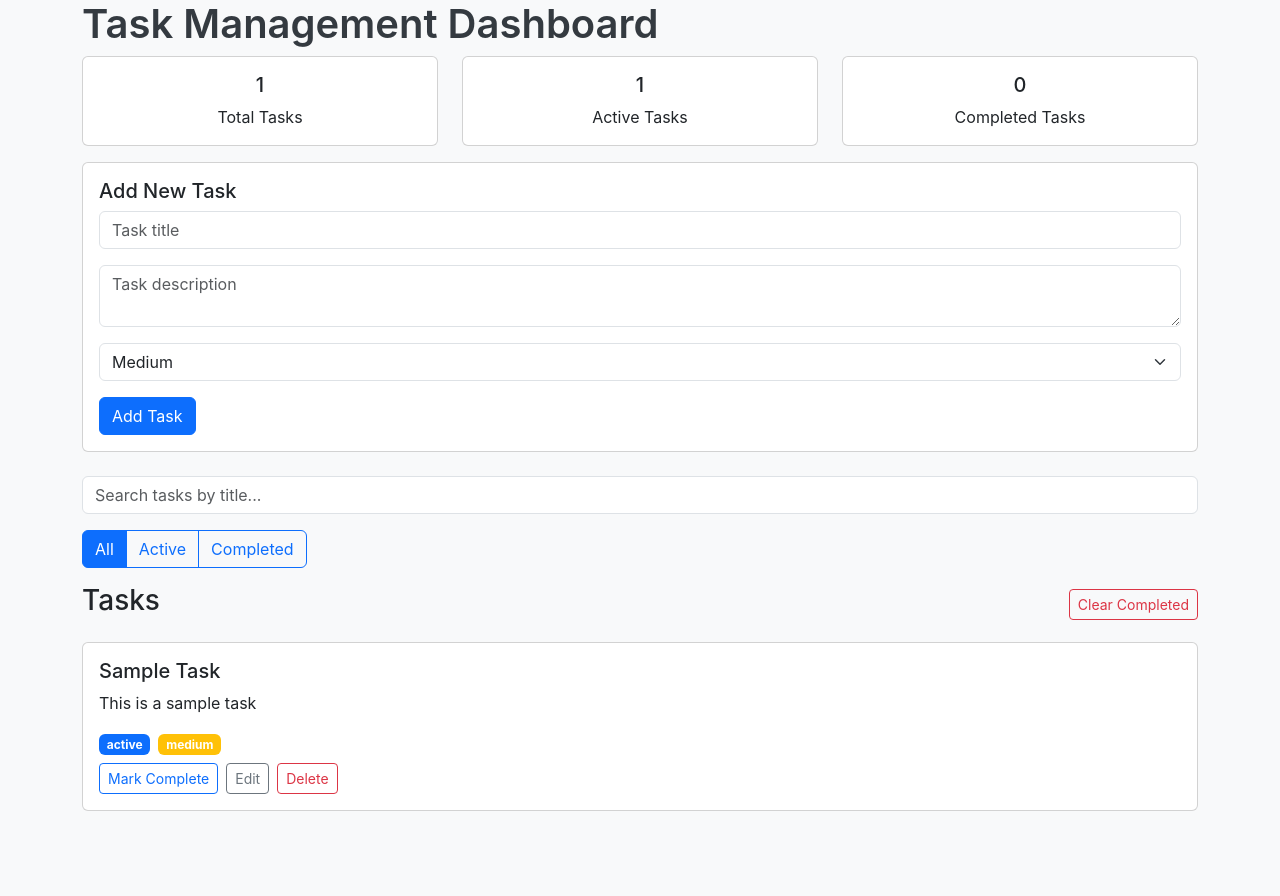
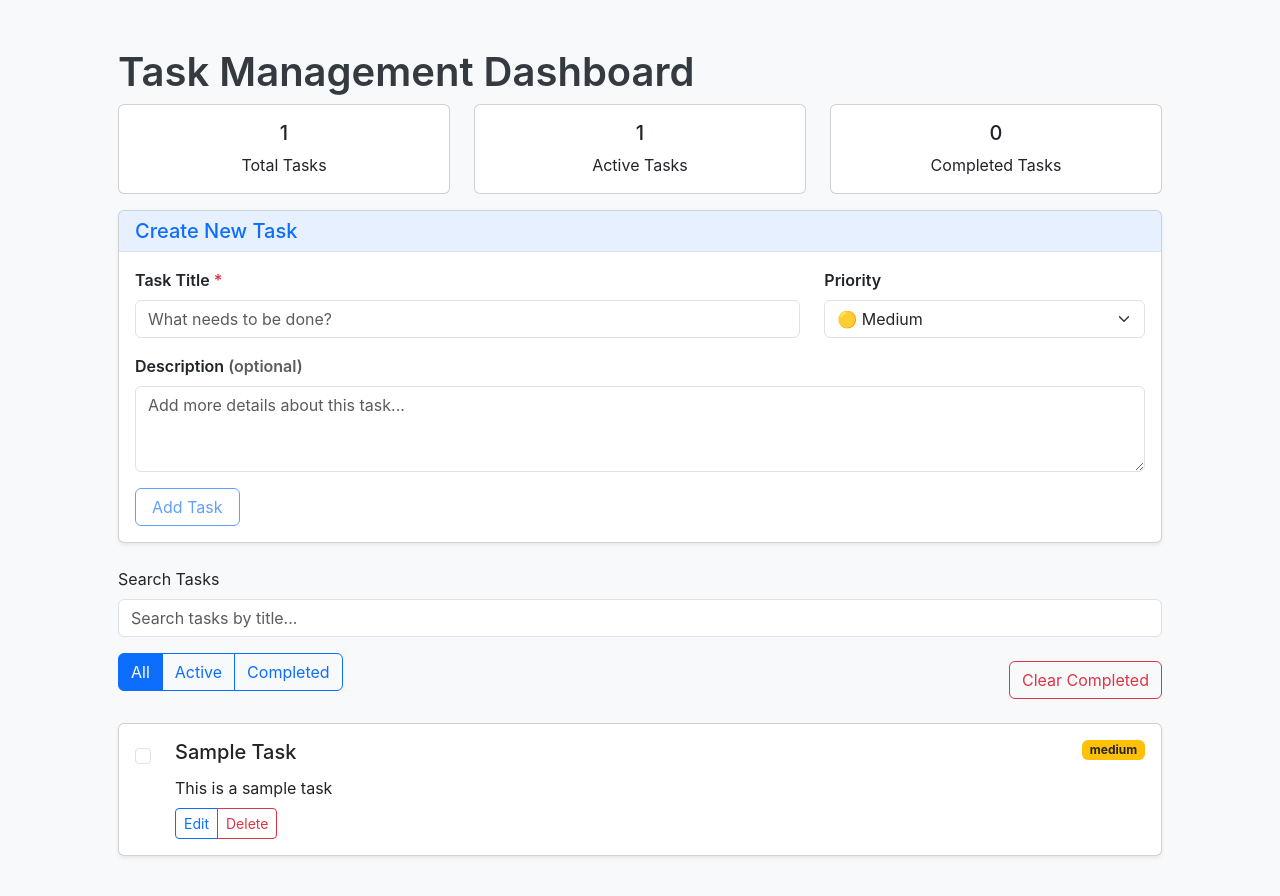
Before and after one commit to jsgumban/task-management-app, a React (Create React App) app: page / in a window 1280 px wide. Shown: the top 896 px of the page. Before the commit the page ends 819 px from the top, so only its background shows below. Built offline with nearby package versions, Linux system fonts and the light colour scheme.

Commit message:
UI improvements

```diff
--- a/src/App.js
+++ b/src/App.js
@@ -10,7 +10,7 @@ import TaskList from './components/TaskList';
 function App() {
   return (
     <TaskProvider>
-      <div className="container">
+      <div className="container p-5">
         <h1>Task Management Dashboard</h1>
         <DataProvider
           render={(data) => (
@@ -18,7 +18,6 @@ function App() {
               <TaskCounter />
               <TaskForm />
               <SearchBar />
-              <TaskFilter />
               <TaskList />
             </>
           )}
--- a/src/components/SearchBar.js
+++ b/src/components/SearchBar.js
@@ -10,12 +10,15 @@ const SearchBar = () => {
 
   return (
     <div className="mb-3">
+      <label htmlFor="search-tasks" className="form-label">Search Tasks</label>
       <input
+        id="search-tasks"
         type="text"
         className="form-control"
         placeholder="Search tasks by title..."
         value={searchTerm}
         onChange={handleSearchChange}
+        aria-label="Search tasks by title"
       />
     </div>
   );
--- a/src/components/TaskFilter.js
+++ b/src/components/TaskFilter.js
@@ -10,11 +10,12 @@ const TaskFilter = () => {
 
   return (
     <div className="mb-3">
-      <div className="btn-group" role="group">
+      <div className="btn-group" role="group" aria-label="Task filter options">
         <button
           type="button"
           className={`btn ${filter === 'all' ? 'btn-primary' : 'btn-outline-primary'}`}
           onClick={() => handleFilterChange('all')}
+          aria-pressed={filter === 'all'}
         >
           All
         </button>
@@ -22,6 +23,7 @@ const TaskFilter = () => {
           type="button"
           className={`btn ${filter === 'active' ? 'btn-primary' : 'btn-outline-primary'}`}
           onClick={() => handleFilterChange('active')}
+          aria-pressed={filter === 'active'}
         >
           Active
         </button>
@@ -29,6 +31,7 @@ const TaskFilter = () => {
           type="button"
           className={`btn ${filter === 'completed' ? 'btn-primary' : 'btn-outline-primary'}`}
           onClick={() => handleFilterChange('completed')}
+          aria-pressed={filter === 'completed'}
         >
           Completed
         </button>
--- a/src/components/TaskForm.js
+++ b/src/components/TaskForm.js
@@ -33,44 +33,75 @@ const TaskForm = () => {
   };
 
   return (
-    <div className="card mb-4">
+    <div className="card mb-4 shadow-sm">
+      <div className="card-header bg-primary bg-opacity-10 border-bottom">
+        <h5 className="mb-0 text-primary">Create New Task</h5>
+      </div>
       <div className="card-body">
-        <h5 className="card-title">Add New Task</h5>
         <form onSubmit={handleSubmit}>
-          <div className="mb-3">
+          <div className="row">
+            <div className="col-md-8 mb-3">
+              <label htmlFor="task-title" className="form-label fw-semibold">
+                Task Title <span className="text-danger">*</span>
+              </label>
               <input
+                id="task-title"
                 type="text"
-              className="form-control"
-              placeholder="Task title"
+                className={`form-control ${error && !title.trim() ? 'is-invalid' : ''}`}
+                placeholder="What needs to be done?"
                 value={title}
                 onChange={(e) => setTitle(e.target.value)}
+                aria-describedby="title-help"
+                required
               />
             </div>
-          <div className="mb-3">
-            <textarea
-              className="form-control"
-              placeholder="Task description"
-              value={description}
-              onChange={(e) => setDescription(e.target.value)}
-            />
-          </div>
-          <div className="mb-3">
+
+            <div className="col-md-4 mb-3">
+              <label htmlFor="task-priority" className="form-label fw-semibold">Priority</label>
               <select
+                id="task-priority"
                 className="form-select"
                 value={priority}
                 onChange={(e) => setPriority(e.target.value)}
+                aria-label="Select task priority"
               >
-              <option value="low">Low</option>
-              <option value="medium">Medium</option>
-              <option value="high">High</option>
+                <option value="low">🟢 Low</option>
+                <option value="medium">🟡 Medium</option>
+                <option value="high">🔴 High</option>
               </select>
             </div>
+          </div>
+
+          <div className="mb-3">
+            <label htmlFor="task-description" className="form-label fw-semibold">
+              Description <span className="text-muted">(optional)</span>
+            </label>
+            <textarea
+              id="task-description"
+              className="form-control"
+              placeholder="Add more details about this task..."
+              value={description}
+              onChange={(e) => setDescription(e.target.value)}
+              rows="3"
+            />
+          </div>
+
           {error && (
-            <div className="alert alert-danger" role="alert">
-              {error}
+            <div className="alert alert-danger d-flex align-items-center" role="alert">
+              <span className="me-2">⚠️</span>
+              <div>{error}</div>
             </div>
           )}
-          <button type="submit" className="btn btn-primary">Add Task</button>
+
+          <div className="d-flex justify-content-between align-items-center">
+            <button
+              type="submit"
+              className="btn btn-outline-primary px-3"
+              disabled={!title.trim()}
+            >
+              Add Task
+            </button>
+          </div>
         </form>
       </div>
     </div>
--- a/src/components/TaskItem.js
+++ b/src/components/TaskItem.js
@@ -23,21 +23,35 @@ const TaskItem = React.memo(({ task }) => {
 
   if (isEditing) {
     return (
-      <div className="card mb-2">
+      <div className="card mb-3 border-warning">
+        <div className="card-header bg-warning bg-opacity-10">
+          <h6 className="mb-0">✎ Editing Task</h6>
+        </div>
         <div className="card-body">
+          <div className="mb-3">
+            <label className="form-label">Title</label>
             <input
               type="text"
-            className="form-control mb-2"
+              className="form-control"
               value={title}
               onChange={(e) => setTitle(e.target.value)}
+              placeholder="Enter task title"
             />
+          </div>
+          <div className="mb-3">
+            <label className="form-label">Description</label>
             <textarea
-            className="form-control mb-2"
+              className="form-control"
               value={description}
               onChange={(e) => setDescription(e.target.value)}
+              placeholder="Enter task description"
+              rows="3"
             />
+          </div>
+          <div className="mb-3">
+            <label className="form-label">Priority</label>
             <select
-            className="form-select mb-2"
+              className="form-select"
               value={priority}
               onChange={(e) => setPriority(e.target.value)}
             >
@@ -45,41 +59,79 @@ const TaskItem = React.memo(({ task }) => {
               <option value="medium">Medium</option>
               <option value="high">High</option>
             </select>
-          <button className="btn btn-success btn-sm me-2" onClick={handleSave}>
-            Save
+          </div>
+	        <div className="btn-group btn-group-sm" role="group">
+            <button className="btn btn-outline-success" onClick={handleSave}>
+              Save Changes
             </button>
-          <button className="btn btn-secondary btn-sm" onClick={() => setIsEditing(false)}>
+            <button className="btn btn-outline-secondary" onClick={() => setIsEditing(false)}>
               Cancel
             </button>
+          </div>
         </div>
       </div>
     );
   }
 
   return (
-    <div className="card mb-2">
+    <div className={`card mb-3 shadow-sm ${task.status === 'completed' ? 'bg-light' : ''}`}>
       <div className="card-body">
-        <h5 className="card-title">{task.title}</h5>
-        <p className="card-text">{task.description}</p>
-        <span className={`badge ${task.status === 'completed' ? 'bg-success' : 'bg-primary'}`}>
-          {task.status}
-        </span>
-        <span className={`badge ms-2 ${
+        <div className="d-flex align-items-start gap-3">
+          {/* Checkbox for completion status */}
+          <div className="form-check mt-1">
+            <input
+              className="form-check-input"
+              type="checkbox"
+              checked={task.status === 'completed'}
+              onChange={handleToggleStatus}
+              id={`task-${task.id}`}
+            />
+            <label className="form-check-label" htmlFor={`task-${task.id}`}>
+              <span className="visually-hidden">Mark task as {task.status === 'completed' ? 'active' : 'completed'}</span>
+            </label>
+          </div>
+
+          {/* Task content */}
+          <div className="flex-grow-1">
+            <div className="d-flex justify-content-between align-items-start mb-2">
+              <h5 className={`mb-1 ${task.status === 'completed' ? 'text-decoration-line-through text-muted' : ''}`}>
+                {task.title}
+              </h5>
+              <span className={`badge ${
                 task.priority === 'high' ? 'bg-danger' :
-          task.priority === 'medium' ? 'bg-warning' : 'bg-secondary'
+                task.priority === 'medium' ? 'bg-warning text-dark' : 'bg-secondary'
               }`}>
                 {task.priority}
               </span>
-        <div className="mt-2">
-          <button className="btn btn-outline-primary btn-sm me-2" onClick={handleToggleStatus}>
-            {task.status === 'completed' ? 'Mark Active' : 'Mark Complete'}
-          </button>
-          <button className="btn btn-outline-secondary btn-sm me-2" onClick={() => setIsEditing(true)}>
+            </div>
+
+            {task.description && (
+              <p className={`mb-2 ${task.status === 'completed' ? 'text-muted' : ''}`}>
+                {task.description}
+              </p>
+            )}
+
+            <div className="d-flex justify-content-between align-items-center">
+
+
+              <div className="btn-group btn-group-sm" role="group">
+                <button
+                  className="btn btn-outline-primary"
+                  onClick={() => setIsEditing(true)}
+                  title="Edit task"
+                >
                   Edit
                 </button>
-          <button className="btn btn-outline-danger btn-sm" onClick={handleDelete}>
+                <button
+                  className="btn btn-outline-danger"
+                  onClick={handleDelete}
+                  title="Delete task"
+                >
                   Delete
                 </button>
+              </div>
+            </div>
+          </div>
         </div>
       </div>
     </div>
--- a/src/components/TaskList.js
+++ b/src/components/TaskList.js
@@ -1,6 +1,7 @@
 import React from 'react';
 import useTaskManager from '../hooks/useTaskManager';
 import TaskItem from './TaskItem';
+import TaskFilter from "./TaskFilter";
 
 const TaskList = React.memo(() => {
   const { filteredTasks, bulkDeleteCompleted } = useTaskManager();
@@ -8,11 +9,8 @@ const TaskList = React.memo(() => {
   return (
     <div>
       <div className="d-flex justify-content-between align-items-center mb-3">
-        <h3>Tasks</h3>
-        <button
-          className="btn btn-outline-danger btn-sm"
-          onClick={bulkDeleteCompleted}
-        >
+        <TaskFilter/>
+        <button className="btn btn-outline-danger" onClick={bulkDeleteCompleted}>
           Clear Completed
         </button>
       </div>
```
Lines whose indentation alone changed are shown as unchanged.
